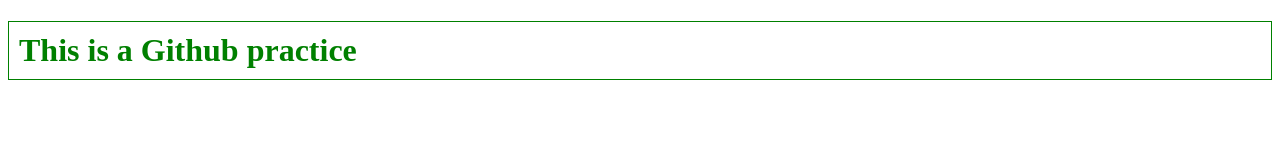
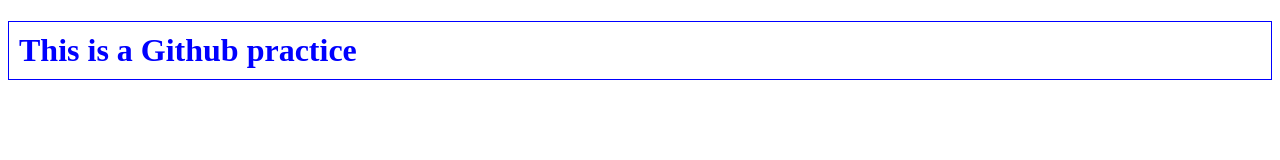
Before and after one commit to Alfredo08/github-luke-practice, a plain HTML site: page index.html in a window 1280 px wide. Drawn offline with Linux system fonts and the light colour scheme.

Commit message:
Changed to blue color

```diff
--- a/index.css
+++ b/index.css
@@ -1,5 +1,5 @@
 h1 {
-    color: green;
-    border: 1px solid green;
+    color: blue;
+    border: 1px solid blue;
     padding: 10px;
 }
```
